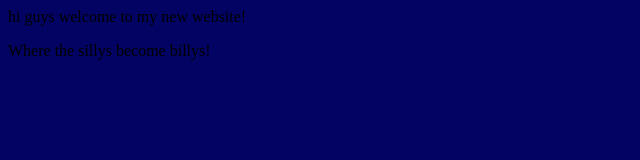
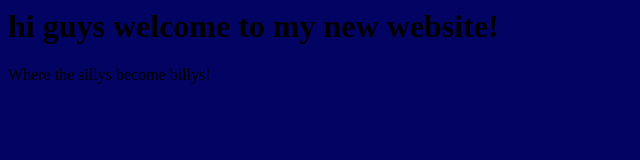
Before and after one commit to SillyBilly10/chippersite, a plain HTML site: page index.html in a window 1280 px wide. Shown: the whole page, without its empty margins (0-640 px from the left). Drawn offline with Linux system fonts and the light colour scheme.

Commit message:
Update index.html

```diff
--- a/index.html
+++ b/index.html
@@ -1,7 +1,7 @@
 <html>
 <header><title>Silly projects and more!</title><header>
 <body style="background-color:#030363;">
-<p class="white-text">hi guys welcome to my new website!</p>
-<p class="white-text">Where the sillys become billys!</p>
+<h1 font color="ffffff">hi guys welcome to my new website!</h1>
+<header font color="ffffff">Where the sillys become billys!</header>
 </body>
 </html>
```
